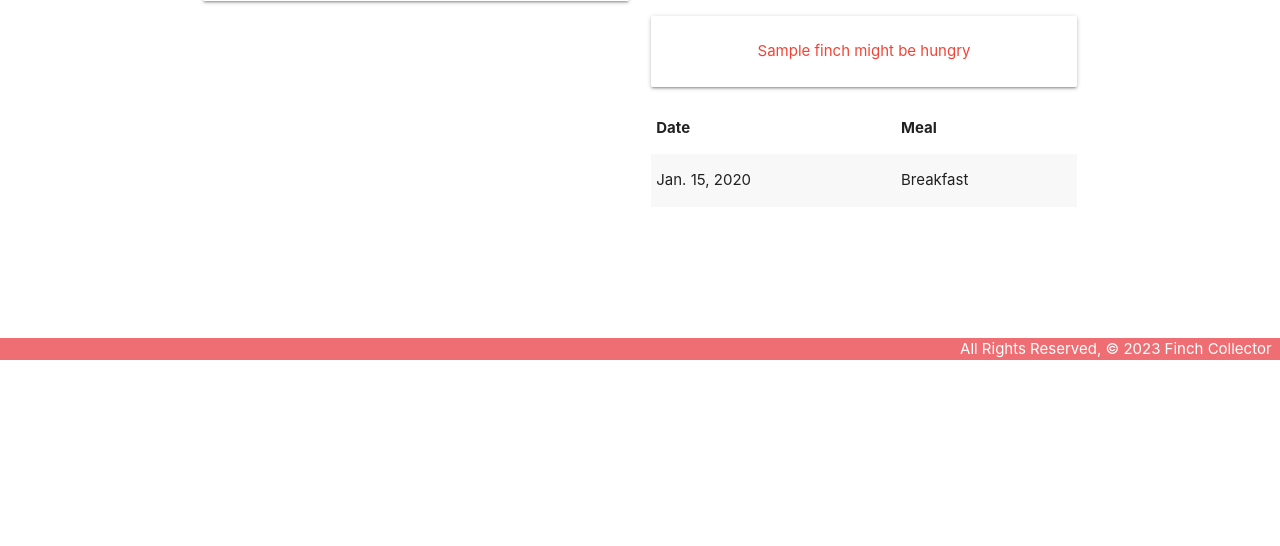
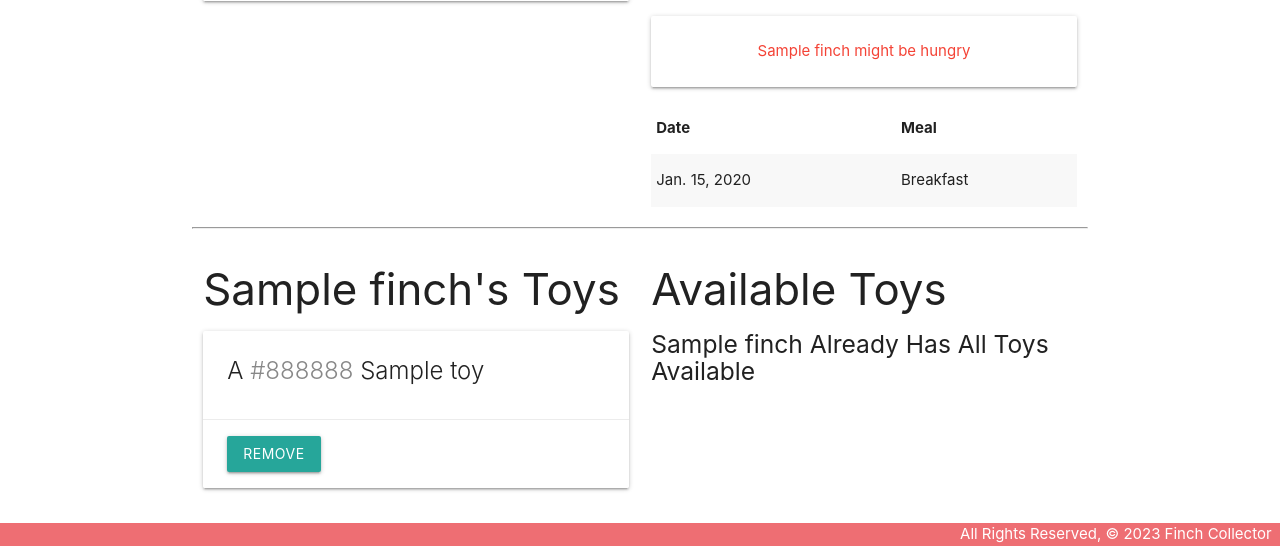
Before and after one commit to skullington4/finchcollector, a Django app: page /finches/1/ in a window 1280 px wide. Shown: the part 440-986 px from the top of the page. Before the commit the page ends 800 px from the top, so only its background shows below. Run offline with Django 4.2, Linux system fonts and the light colour scheme; tables that the repository leaves empty hold one stand-in row (values such as "Sample post").

Commit message:
finch collector complete

```diff
--- a/main_app/models.py
+++ b/main_app/models.py
@@ -8,12 +8,26 @@ MEALS = (
     ('D', 'Dinner')
 )
 
+
+
 # Create your models here.
+class Toy(models.Model):
+  name = models.CharField(max_length=50)
+  color = models.CharField(max_length=20)
+
+  def __str__(self):
+    return self.name
+
+  def get_absolute_url(self):
+    return reverse('toys_detail', kwargs={'pk': self.id})
+
 class Finch(models.Model):
     name = models.CharField(max_length=100)
     breed = models.CharField(max_length=100)
     description = models.TextField(max_length=250)
     age = models.IntegerField()
+    toys = models.ManyToManyField(Toy)
+
 
     def __str__(self):
         return self.name
--- a/main_app/templates/finches/detail.html
+++ b/main_app/templates/finches/detail.html
@@ -45,6 +45,55 @@
     </table>
   </div>
 </div>
+<hr>
+<div class="row">
+  <div class="col s6">
+    <h3>{{ finch.name }}'s Toys</h3>
+    {% if finch.toys.count %}
+      {% for toy in finch.toys.all %}
+        <div class="card">
+          <div class="card-content">
+            <span class="card-title">
+              A <span style="color: {{ toy.color }}">{{ toy.color }}</span> {{ toy.name }}
+            </span>
+          </div>
+          <div class="card-action">
+            <form action="{% url 'unassoc_toy' finch.id toy.id %}" method="POST">
+              {% csrf_token %}
+              <button type="submit" class="btn">Remove</button>
+            </form>
+          </div>
+        </div>
+      {% endfor %}
+    {% else %}
+      <h5>No Toys 😿</h5>
+    {% endif %}
+  </div>
+  <!-- Available toys will come after this line -->
+  <div class="col s6">
+    <h3>Available Toys</h3>
+    {% if toys.count %}
+      {% for toy in toys.all %}
+        <div class="card">
+          <div class="card-content">
+            <span class="card-title">
+              A <span style="color: {{ toy.color }}">{{ toy.color }}</span> {{ toy.name }}
+            </span>
+          </div>
+          <div class="card-action">
+            <form action="{% url 'assoc_toy' finch.id toy.id %}" method="POST">
+              {% csrf_token %}
+              <button type="submit" class="btn">Add</button>
+            </form>
+          </div>
+        </div>
+      {% endfor %}
+    {% else %}
+      <h5>{{finch.name}} Already Has All Toys Available</h5>
+    {% endif %}
+  </div>
+</div>
+
 <script>
     const dateEl = document.getElementById('id_date');
     // M is Materialize's global variable
--- a/main_app/urls.py
+++ b/main_app/urls.py
@@ -11,5 +11,12 @@ urlpatterns = [
     path('finches/<int:pk>/update/', views.FinchUpdate.as_view(), name='finches_update'),
     path('finches/<int:pk>/delete/', views.FinchDelete.as_view(), name='finches_delete'),
     path('finches/<int:finch_id>/add_feeding/', views.add_feeding, name='add_feeding'),
+    path('toys/', views.ToyList.as_view(), name='toys_index'),
+    path('toys/<int:pk>/', views.ToyDetail.as_view(), name='toys_detail'),
+    path('toys/create/', views.ToyCreate.as_view(), name='toys_create'),
+    path('toys/<int:pk>/update/', views.ToyUpdate.as_view(), name='toys_update'),
+    path('toys/<int:pk>/delete/', views.ToyDelete.as_view(), name='toys_delete'),
+    path('finches/<int:finch_id>/assoc_toy/<int:toy_id>/', views.assoc_toy, name='assoc_toy'),
+    path('finches/<int:finch_id>/unassoc_toy/<int:toy_id>/', views.unassoc_toy, name='unassoc_toy'),
 
 ]
--- a/main_app/views.py
+++ b/main_app/views.py
@@ -1,6 +1,7 @@
 from django.shortcuts import render, redirect
 from django.views.generic.edit import CreateView, UpdateView, DeleteView
-from .models import Finch
+from django.views.generic import ListView, DetailView
+from .models import Finch, Toy
 from .forms import FeedingForm
 # Create your views here.
 
@@ -20,15 +21,21 @@ def finches_index(request):
 
 def finches_detail(request, finch_id):
   finch = Finch.objects.get(id=finch_id)
+  # Get the toys the finch doesn't have...
+  # First, create a list of the toy ids that the finch DOES have
+  id_list = finch.toys.all().values_list('id')
+  # Now we can query for toys whose ids are not in the list using exclude
+  toys_finch_doesnt_have = Toy.objects.exclude(id__in=id_list)
   feeding_form = FeedingForm()
   return render(request, 'finches/detail.html', {
-    # include the finch and feeding_form in the context
-    'finch': finch, 'feeding_form': feeding_form
+    'finch': finch, 'feeding_form': feeding_form,
+    # Add the toys to be displayed
+    'toys': toys_finch_doesnt_have
   })
 
 class FinchCreate(CreateView):
   model = Finch
-  fields = '__all__'
+  fields = ['name', 'breed', 'description', 'age']
 
 class FinchUpdate(UpdateView):
   model = Finch
@@ -40,13 +47,44 @@ class FinchDelete(DeleteView):
   success_url = '/finches'
 
 def add_feeding(request, finch_id):
-  # create a ModelForm instance using the data in request.POST
+  # create a ModelForm instance using
+  # the data that was submitted in the form
   form = FeedingForm(request.POST)
   # validate the form
   if form.is_valid():
-    # don't save the form to the db until it
-    # has the finch_id assigned
+    # We want a model instance, but
+    # we can't save to the db yet
+    # because we have not assigned the
+    # finch_id FK.
     new_feeding = form.save(commit=False)
     new_feeding.finch_id = finch_id
     new_feeding.save()
-    return redirect('detail', finch_id=finch_id)
+  return redirect('detail', finch_id=finch_id)
+
+class ToyList(ListView):
+  model = Toy
+
+class ToyDetail(DetailView):
+  model = Toy
+
+class ToyCreate(CreateView):
+  model = Toy
+  fields = '__all__'
+
+class ToyUpdate(UpdateView):
+  model = Toy
+  fields = ['name', 'color']
+
+class ToyDelete(DeleteView):
+  model = Toy
+  success_url = '/toys'
+
+def assoc_toy(request, finch_id, toy_id):
+  # Note that you can pass a toy's id instead of the whole toy object
+  Finch.objects.get(id=finch_id).toys.add(toy_id)
+  return redirect('detail', finch_id=finch_id)
+
+def unassoc_toy(request, finch_id, toy_id):
+  # Note that you can pass a toy's id instead of the whole toy object
+  Finch.objects.get(id=finch_id).toys.remove(toy_id)
+  return redirect('detail', finch_id=finch_id)
```
Also changed, not shown: main_app/migrations/0003_toy_alter_feeding_options_alter_feeding_date_photo_and_more.py (added).
